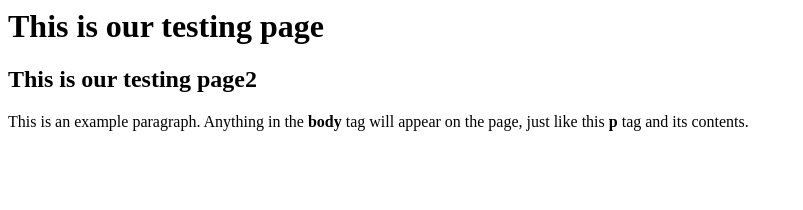
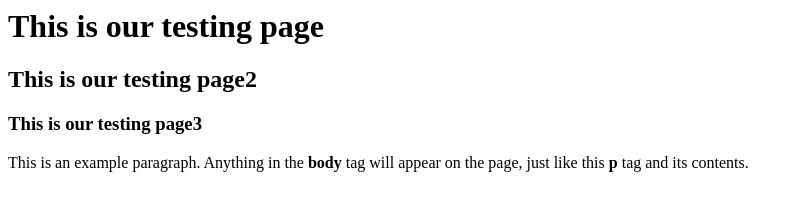
Before and after one commit to rajeevbisht/myrepo, a plain HTML site: page index.html in a window 1280 px wide. Shown: the whole page, without its empty margins (0-803 px from the left). Drawn offline with Linux system fonts and the light colour scheme.

Commit message:
this is v2

```diff
--- a/index.html
+++ b/index.html
@@ -5,6 +5,7 @@
   <body>
 	<h1>This is our testing page</h1>
 	<h2>This is our testing page2 </h2>
+	<h3>This is our testing page3 </h2>
     <p>This is an example paragraph. Anything in the <strong>body</strong> tag will appear on the page, just like this <strong>p</strong> tag and its contents.</p>
   </body>
 </html>
```
